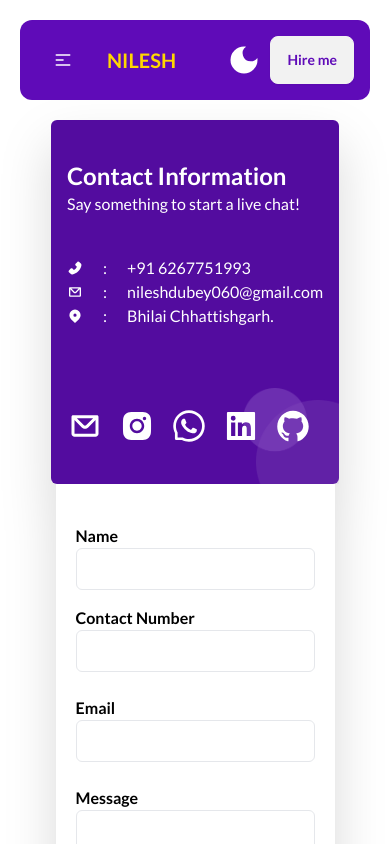
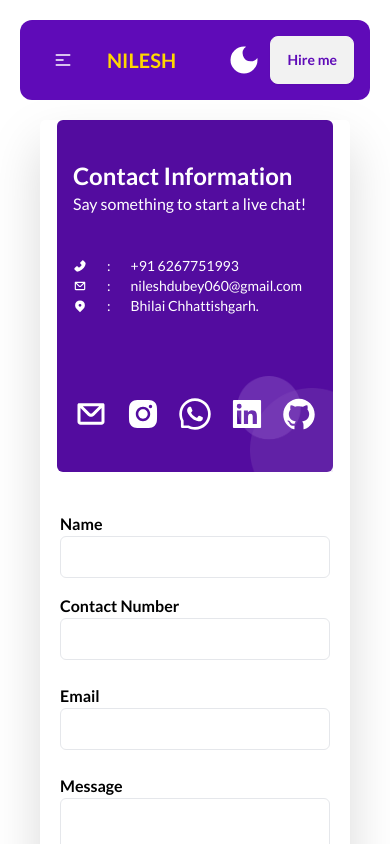
Before and after one commit to nileshdubey82/my-portfolio, a React (Vite) app: page /contact in a window 390 px wide. Shown: the top 844 px of the page. Built offline with nearby package versions, Linux system fonts and the light colour scheme.

Commit message:
dark final

```diff
--- a/src/Pages/AboutUs.jsx
+++ b/src/Pages/AboutUs.jsx
@@ -159,7 +159,7 @@ function AboutUs() {
           </div>
         </div>
 
-        <h1 className="text-4xl text-center mt-10 font-bold underline dark:text-white text-black">Skills</h1>
+        <h1 className="text-4xl text-center mt-10 font-bold  dark:text-white text-black">Skills</h1>
         <motion.div className="flex py-5 gap-5 justify-center flex-wrap " initial={{ opacity: 0, y: 20 }}
           animate={controls}
           ref={ref}>
--- a/src/Pages/Achivements.jsx
+++ b/src/Pages/Achivements.jsx
@@ -69,7 +69,7 @@ export default function Achivements() {
                          key={i.id || index}
                         className=" flex items-center flex-col relative bg-white dark:bg-[#FAFAFA] mx-5 my-5 px-4 py-3 rounded-lg shadow-lg " style={{ width: '270px' }}>
                             <img src={`${i.image}`} />
-                            <span className="text-[#5f0bb8] font-bold text-lg mb-3 text-center mt-4 ">{i.Name}</span>
+                            <span className="text-[#5f0bb8] font-bold text-lg mb-3 text-center mt-4 dark:text-black">{i.Name}</span>
                             <div className="mt-1 text-gray-600 text-center">
                                 <p>Theme:<b> {i.Theme}</b></p>
                                 <p>Project: <b>{i.Project}</b></p>
--- a/src/Pages/ContactUs.jsx
+++ b/src/Pages/ContactUs.jsx
@@ -80,8 +80,8 @@ export default function ContactUs() {
       className="bg-white   dark:bg-[#26323800] flex flex-wrap justify-center lg:px-20  lg:py-10 p-5 gap-10 w-[100%]"
       id="contactme"
     >
-      <div className="bg-white dark:bg-[#263238] lg:my-10 flex flex-wrap justify-center  rounded-md drop-shadow-2xl w-[90%] lg:w-[100%] lg:p-4">
-        <div className="bg-[#530C9F] dark:bg-[#465b66] py-10 rounded-md lg:px-10  flex flex-col justify-between relative lg:w-[40%]">
+      <div className="bg-white dark:bg-[#263238] lg:my-10 flex flex-wrap justify-center  rounded-md drop-shadow-2xl w-[100%] lg:w-[100%] lg:p-4">
+        <div className="bg-[#530C9F] dark:bg-[#465b66] py-10 rounded-md lg:px-10  flex flex-col justify-between relative lg:w-[40%] flex-wrap">
           <img
             src="/Images/circlecon.png"
             className="absolute right-0 bottom-0 w-24 lg:w-36"
@@ -95,17 +95,17 @@ export default function ContactUs() {
             </p>
           </div>
 
-          <div className="text-white mt-10 lg:mt-0 px-4">
-            <p className="flex items-center gap-5 lg:text-xl text-md">
+          <div className="text-white mt-10 lg:mt-0 px-4 ">
+            <p className="flex items-center gap-5 lg:text-xl text-sm flex-wrap">
               <AiFillPhone /> :<a href="tel:916267751993">+91 6267751993</a>{" "}
             </p>
-            <p className="flex items-center gap-5 lg:text-xl text-md lg:mt-10">
+            <p className="flex items-center gap-5 lg:text-xl text-sm lg:mt-10 flex-wrap">
               <CgMail /> :{" "}
               <a href="mailto:nileshdubey060@gmail.com">
                 nileshdubey060@gmail.com
               </a>
             </p>
-            <p className="flex items-center gap-5 lg:text-xl text-md lg:mt-10">
+            <p className="flex items-center gap-5 lg:text-xl text-sm lg:mt-10 flex-wrap">
               <HiLocationMarker /> : <a> Bhilai Chhattishgarh.</a>
             </p>
           </div>
```
Also changed, not shown: src/Pages/Projects.txt (deleted).
